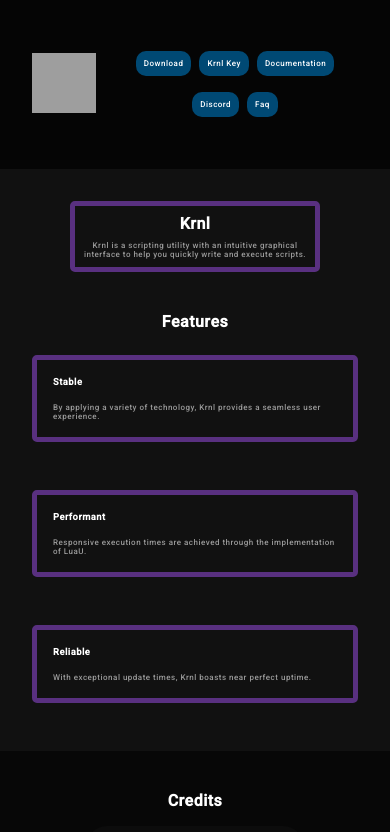
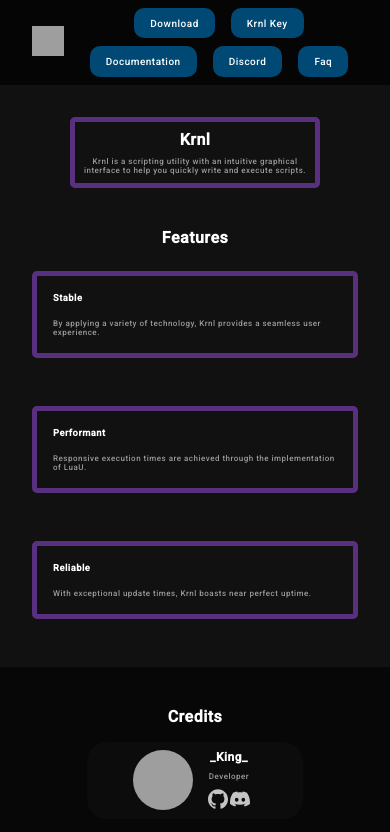
Before and after one commit to Robert56s/krnl.wtf, a SvelteKit app: page / in a window 390 px wide. Shown: the top 832 px of the page. Built offline with nearby package versions, Linux system fonts and the light colour scheme; grey boxes are pictures that could not be loaded.

Commit message:
fised even more mobile bugs

```diff
--- a/src/routes/+layout.svelte
+++ b/src/routes/+layout.svelte
@@ -68,7 +68,7 @@
     justify-content: space-between;
     align-items: center;
     color: white;
-    height: 10vh;
+    height: 5.3rem;
     background: #000000b2;
   }
 
@@ -79,8 +79,8 @@
   }
 
   img {
-    width: 64px;
-    height: 60px;
+    width: 4rem;
+    height: 3.75rem;
     margin-left: 2rem;
   }
 
@@ -118,8 +118,32 @@
   }
   @media screen and (max-width: 445px) {
     header {
-        height: 20vh;
+        height: 10.6rem;
         position: static;
     }
+    nav a {
+      padding: 1.2rem 2rem;
+      margin: 0.5rem 1rem;
+      font-size: 10px;
+    }
+
+  }
+  @media screen and (max-width: 386px) {
+    header {
+        height: 10.6rem;
+        position: static;
+    }
+    nav a {
+      padding: 1.2rem 2rem;
+      margin: 0.5rem 1rem;
+      font-size: 10px;
+    }
+
+    nav a {
+        padding: 1rem;
+        margin: 1rem 0.5rem;
+        font-size: 10px;
+    }
+
   }
 </style>
```
